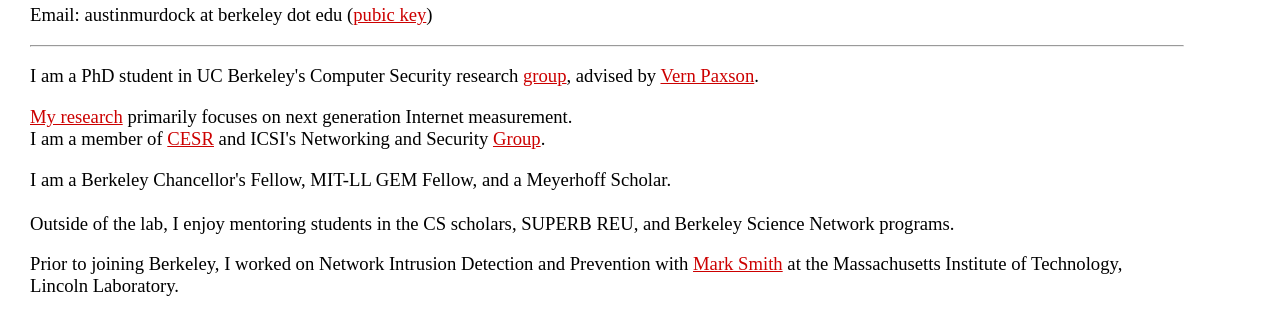
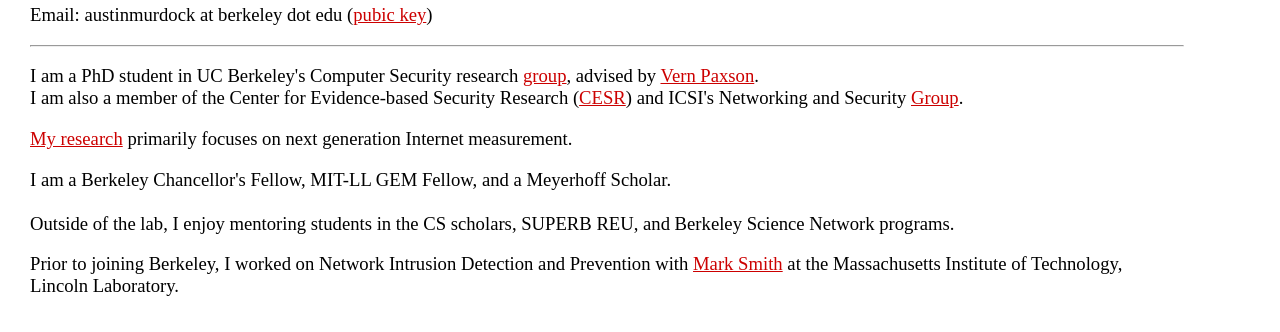
Before and after one commit to murdock2/murdock2.github.io, a plain HTML site: page index.html in a window 1280 px wide. Shown: the part 484-816 px from the top of the page. Drawn offline with Linux system fonts and the light colour scheme.

Commit message:
rearranging text

```diff
--- a/index.html
+++ b/index.html
@@ -29,13 +29,13 @@ Email: austinmurdock at berkeley dot edu (<a href="https://pgp.mit.edu/pks/looku
 <hr width="100%"></hr>
 
 <p> I am a PhD student in UC Berkeley's Computer
-Security research <a href="http://security.cs.berkeley.edu/">group</a>, advised by
-<a id="vern" href="http://www.icir.org/vern/">Vern Paxson</a>.
+Security research <a href="http://security.cs.berkeley.edu/">group</a>,
+advised by <a id="vern" href="http://www.icir.org/vern/">Vern Paxson</a>.
+<br>
+I am also a member of the Center for Evidence-based Security Research (<a href="http://cesr.ucsd.edu/people.html">CESR</a>) and ICSI's Networking and Security <a href="https://www.icsi.berkeley.edu/icsi/groups/networking/members">Group</a>.
 </p>
 
 <p><a href="6Gen.pdf">My research</a> primarily focuses on next generation Internet measurement.<br>
-I am a member of <a href="http://cesr.ucsd.edu/people.html">CESR</a> and ICSI's Networking and Security <a href="https://www.icsi.berkeley.edu/icsi/groups/networking/members">Group</a>.
-</p>
 
 <p>
 I am a Berkeley Chancellor's Fellow, MIT-LL GEM Fellow, and a Meyerhoff Scholar.
@@ -44,8 +44,7 @@ Outside of the lab, I enjoy mentoring students in the CS scholars, SUPERB REU, a
 </p>
 
 <p>
-Prior to joining
-Berkeley, I worked on Network Intrusion Detection and Prevention with <a href="https://www.ll.mit.edu/mission/cybersec/cybersec-bios/smith-bio.html">Mark Smith</a> at the Massachusetts Institute of Technology, Lincoln Laboratory.
+Prior to joining Berkeley, I worked on Network Intrusion Detection and Prevention with <a href="https://www.ll.mit.edu/mission/cybersec/cybersec-bios/smith-bio.html">Mark Smith</a> at the Massachusetts Institute of Technology, Lincoln Laboratory.
 </p>
 
 
```
